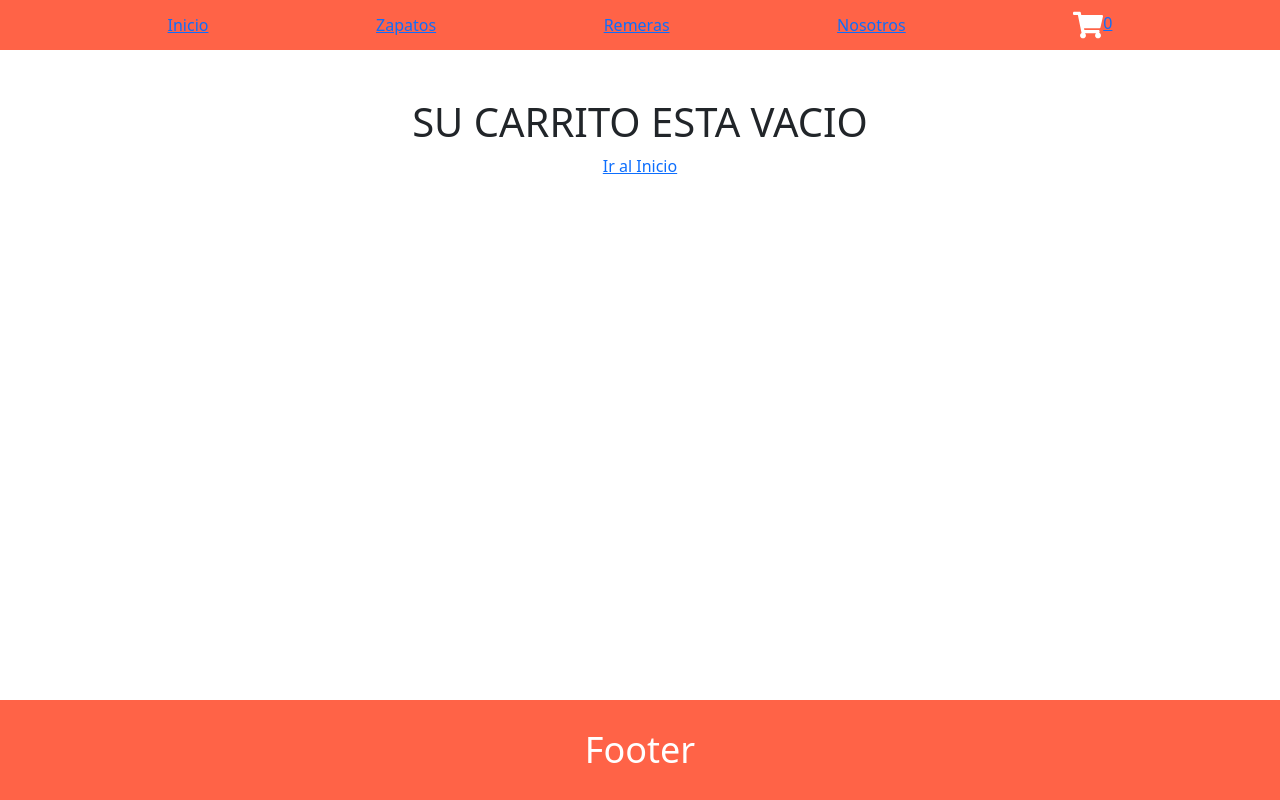
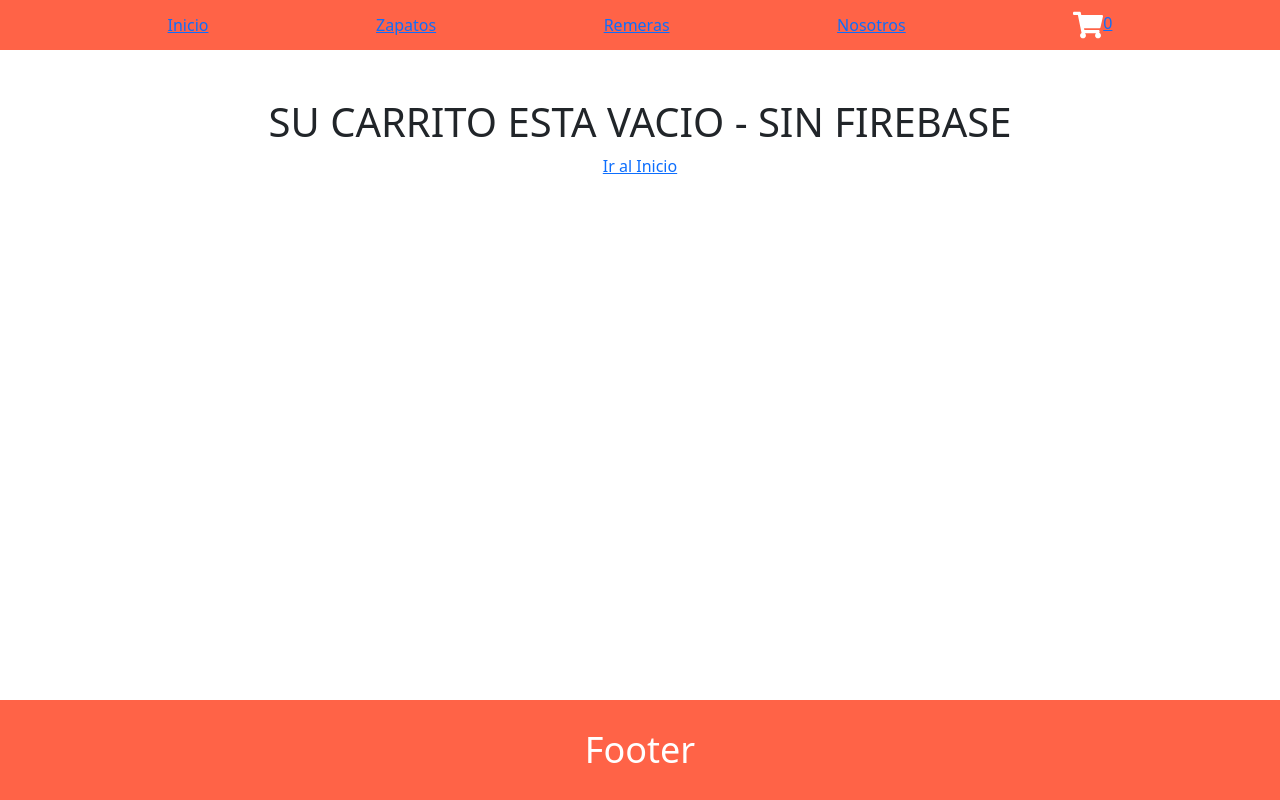
Before and after one commit to JonaPierini/PCSF, a React (Create React App) app: page /carrito in a window 1280 px wide. Built offline with nearby package versions, Linux system fonts and the light colour scheme.

Commit message:
sin fire

```diff
--- a/src/componentes/CartScreen/CartScreen.js
+++ b/src/componentes/CartScreen/CartScreen.js
@@ -12,7 +12,7 @@ export const CartScreen = () => {
             {
                 carrito.length === 0
                 ? <>
-                    <h1>SU CARRITO ESTA VACIO</h1>
+                    <h1>SU CARRITO ESTA VACIO - SIN FIREBASE</h1>
                     <Link to= "/">Ir al Inicio</Link>
                   </>
                 : <>
```
